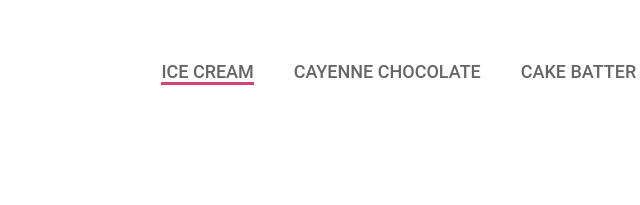
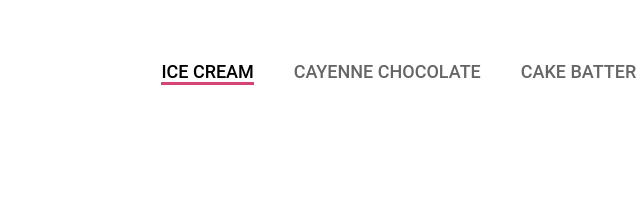
Before and after one commit to XasanovBoburjon0922/Polar, a plain HTML site: page index.html in a window 1280 px wide. In both pictures the pointer is over the link "ICE CREAM". Shown: the part 1756-1961 px from the top of the page, 45-685 px from the left. Drawn offline with Linux system fonts and the light colour scheme.

Commit message:
Section change

```diff
--- a/css/main.css
+++ b/css/main.css
@@ -348,6 +348,10 @@ h1{
     height: 3px;
     background: #D64374;
 }
+.product__item:hover > .product__navbar-link{
+    color: #000;
+    opacity: 1;
+}
 .product__navbar-link {
     color: #000;
     opacity: 0.6;
@@ -467,7 +471,6 @@ h1{
     border-radius: 5px;
     border: 2px solid #D23166;
     background: #FAFAFA;
-    margin-top: 90px;
 }
 .product__button {
     color: #FAFAFA;
```
